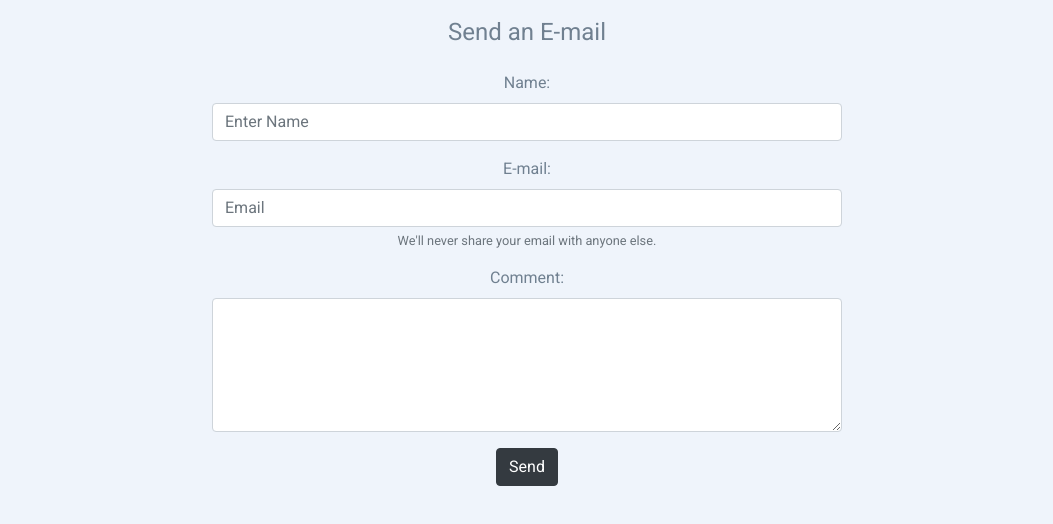
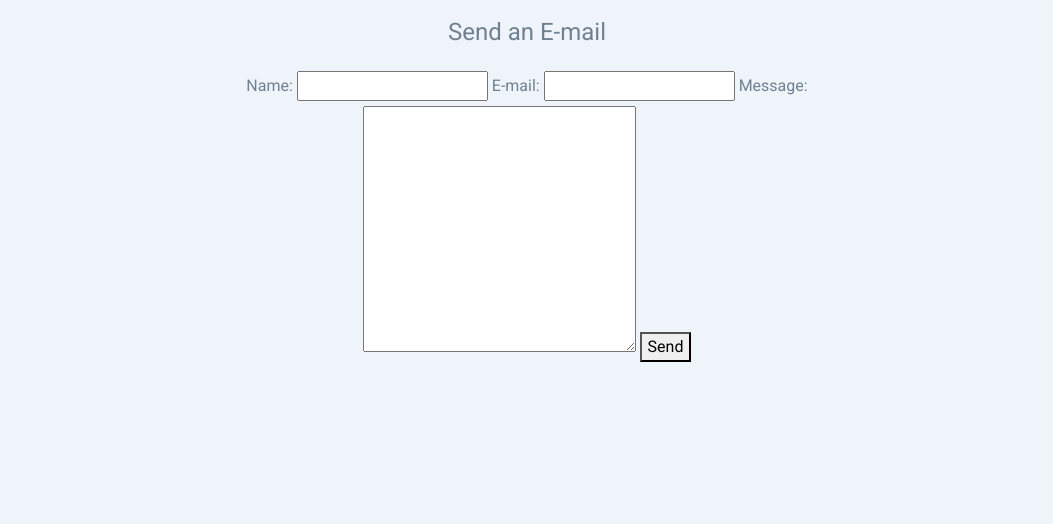
Before and after one commit to TrikaMit/Trika_Portfolio, a plain HTML site: page index.html in a window 1280 px wide. Shown: the part 4910-5434 px from the top of the page, without its empty margins (118-1171 px from the left). After the commit the page ends 5320 px from the top, so only its background shows below. Drawn offline with nearby package versions, Linux system fonts and the light colour scheme.

Commit message:
fixed form

```diff
--- a/index.html
+++ b/index.html
@@ -248,23 +248,15 @@
         <div class="row justify-content-center">
             <div class="col-md-8 col-xs-12 text-center">
                 <h4 class="m-3 pb-2" id="heading">Send an E-mail</h4>
-
-                <form action="https://formspree.io/trikamitra@gmail.com" method="post" enctype="text/plain">
-                    <div class="form-group">
-                        <label for="exampleInputName">Name:</label>
-                        <input type="text" name="name" class="form-control" id="exampleInputName" placeholder="Enter Name">
-                    </div>
-                    <div class="form-group">
-                        <label for="exampleInputEmail">E-mail:</label>
-                        <input type="email" name="_replyto" class="form-control" id="exampleInputEmail1" placeholder="Email">
-                        <small id="emailHelp" class="form-text text-muted">We'll never share your email with anyone
-                            else.</small>
-                    </div>
-                    <div class="form-group">
-                        <label for="comment">Comment:</label>
-                        <textarea class="form-control" name="comment" rows="5" id="comment"></textarea>
-                    </div>
-                    <input type="submit" value='Send' class="btn btn-dark"></button>
+                <form method="POST" action="https://formspree.io/trikamitra@gmail.com" >
+                    <label for="name">Name:</label>
+                    <input type="text" id="name" name="name" required>
+                    <label for="date">E-mail:</label>
+                    <input type="text" id="date" name="preferred-date" required>
+                    <label for="message">Message:</label>
+                    <textarea name="message" id="message" cols="30" rows="10" name="message" required></textarea>
+                    <input type="text" name="_gotcha" style="display:none" />
+                    <button type="submit">Send</button>
                 </form>
             </div>
         </div>
```
